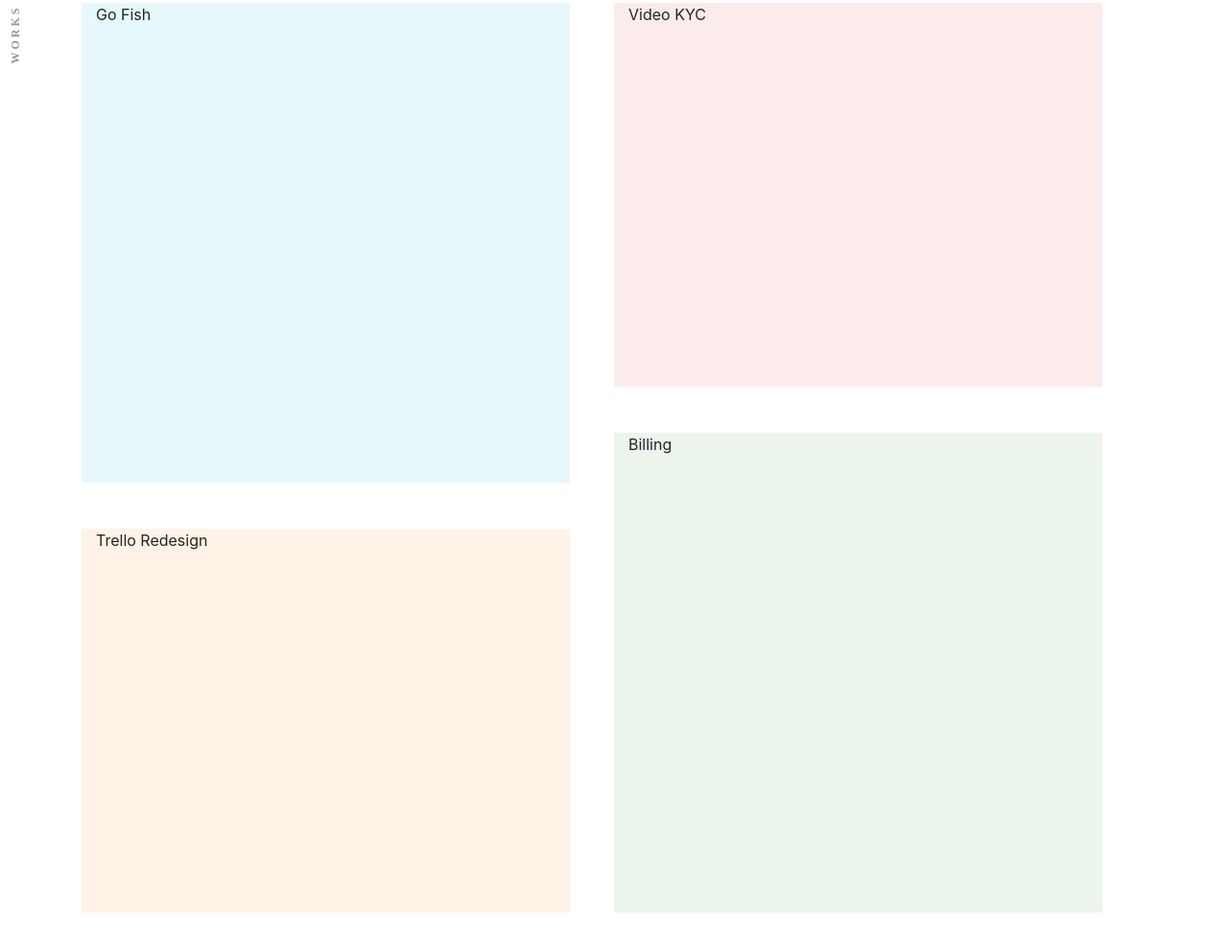
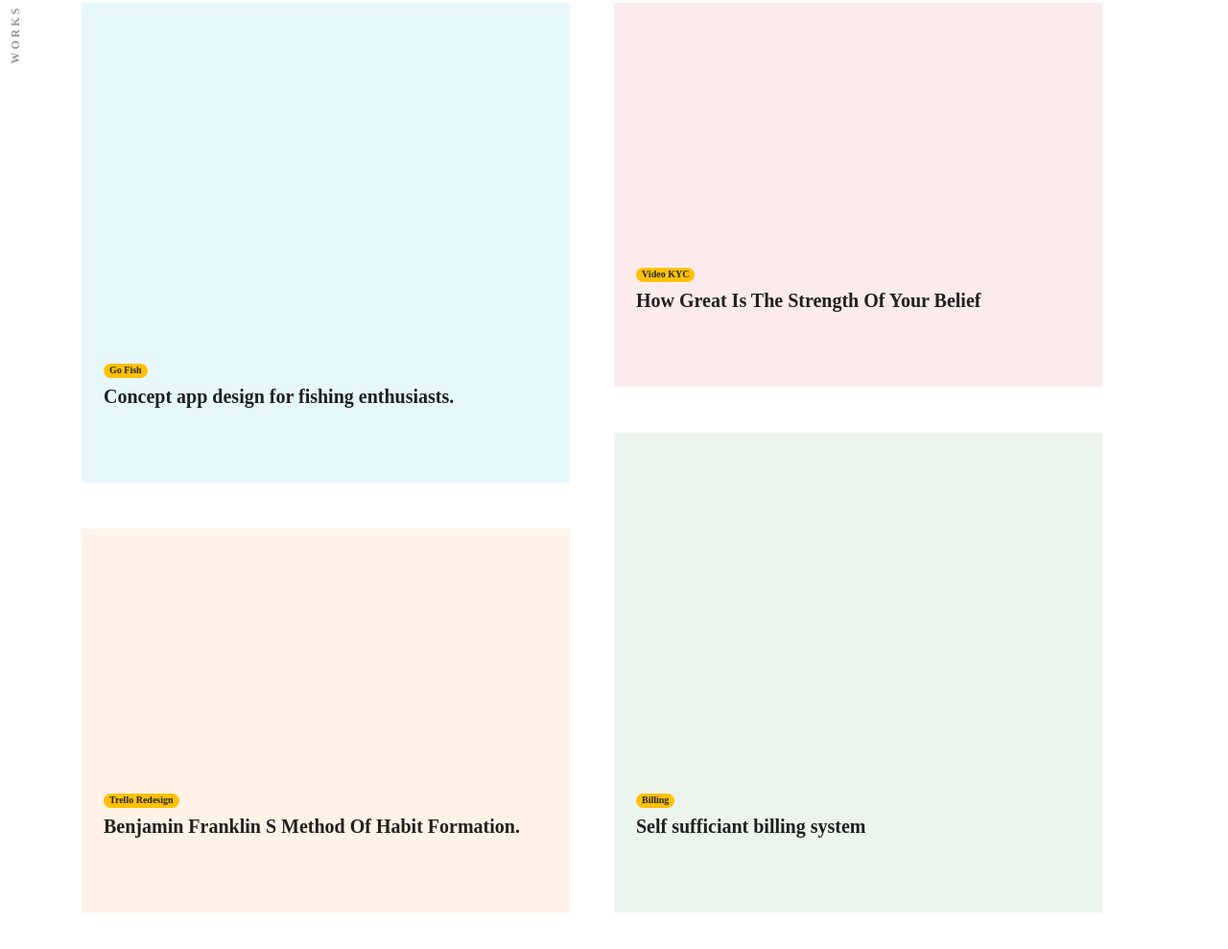
Before and after one commit to MoonSonowal/MoonSonowal, a website: page index.html in a window 1280 px wide. Shown: the part 455-1444 px from the top of the page at 96% size. Drawn offline with nearby package versions, Linux system fonts and the light colour scheme.

Commit message:
updated portfolio section

```diff
--- a/css/custom.css
+++ b/css/custom.css
@@ -58,11 +58,30 @@
   margin-top: 100px;
 }
 
+.badge-text{
+  font-family: Nunito;
+  font-size: 10px;
+}
+
 .minus-margin{
-	margin-top: -40px;
+   margin-top: -40px;
 }
 
 .nopadding {
    padding: 0 !important;
    margin: 0 !important;
 }
+
+.portfolio-descriptio {
+  color: rgba(0, 0, 0, 0.87);
+  font-family: Nunito;
+  font-size: 20px;
+  font-weight: 700;
+  line-height: 36px;
+  width: 422px;
+  text-align: left;
+}
+
+.height-match-parent{
+	height: 100%;
+}
--- a/index.html
+++ b/index.html
@@ -79,7 +79,17 @@
 
           <!-- START: PORTFOLIO: TOP-LEFT -->
           <div class="col" style="background-color: #E6F8FB; height: 500px;">
-            Go Fish
+            <div class="d-flex flex-column-reverse height-match-parent">
+              <div class="p-2">
+                <div class="row pt-4"></div>
+                <div class="row pt-4"></div>
+              </div>
+
+              <div class="p-2">
+                <span class="badge badge-pill badge-warning badge-text">Go Fish</span><br/>
+                <span class="portfolio-descriptio">Concept app design for fishing enthusiasts.</span>
+              </div>
+            </div>
           </div>
           <!-- END: PORTFOLIO: TOP-LEFT -->
 
@@ -88,7 +98,17 @@
 
           <!-- START: PORTFOLIO: BOTTOM-LEFT -->
           <div class="col" style="background-color: #FEF3E6; height: 400px;">
-            Trello Redesign
+             <div class="d-flex flex-column-reverse height-match-parent">
+              <div class="p-2">
+                <div class="row pt-4"></div>
+                <div class="row pt-4"></div>
+              </div>
+
+              <div class="p-2">
+                <span class="badge badge-pill badge-warning badge-text">Trello Redesign</span><br/>
+                <span class="portfolio-descriptio">Benjamin Franklin S Method Of Habit Formation.</span>
+              </div>
+            </div>
           </div>
           <!-- END: PORTFOLIO: BOTTOM-LEFT -->
 
@@ -104,7 +124,17 @@
 
           <!-- START: PORTFOLIO: TOP-RIGHT -->
           <div class="col" style="background-color: #FBECEB; height: 400px;">
-            Video KYC
+             <div class="d-flex flex-column-reverse height-match-parent">
+              <div class="p-2">
+                <div class="row pt-4"></div>
+                <div class="row pt-4"></div>
+              </div>
+
+              <div class="p-2">
+                <span class="badge badge-pill badge-warning badge-text">Video KYC</span><br/>
+                <span class="portfolio-descriptio">How Great Is The Strength Of Your Belief</span>
+              </div>
+            </div>
           </div>
           <!-- END: PORTFOLIO: TOP-RIGHT -->
 
@@ -113,7 +143,17 @@
 
           <!-- START: PORTFOLIO: BOTTOM-RIGHT -->
           <div class="col" style="background-color: #ECF5EC; height: 500px;">
-            Billing
+             <div class="d-flex flex-column-reverse height-match-parent">
+              <div class="p-2">
+                <div class="row pt-4"></div>
+                <div class="row pt-4"></div>
+              </div>
+
+              <div class="p-2">
+                <span class="badge badge-pill badge-warning badge-text">Billing</span><br/>
+                <span class="portfolio-descriptio">Self sufficiant billing system</span>
+              </div>
+            </div>
           </div>
           <!-- END: PORTFOLIO: BOTTOM-RIGHT -->
 
```
